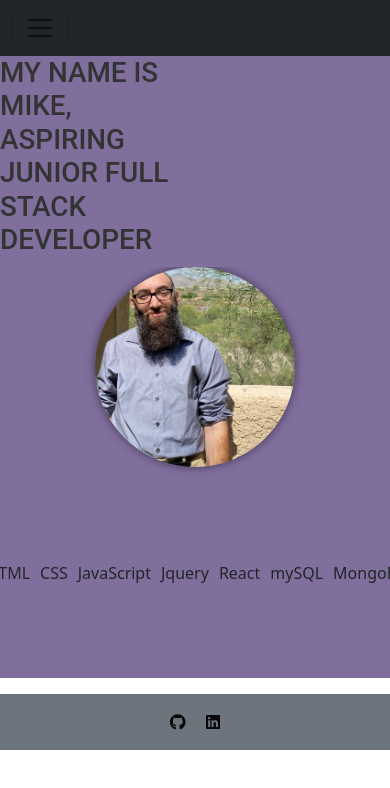
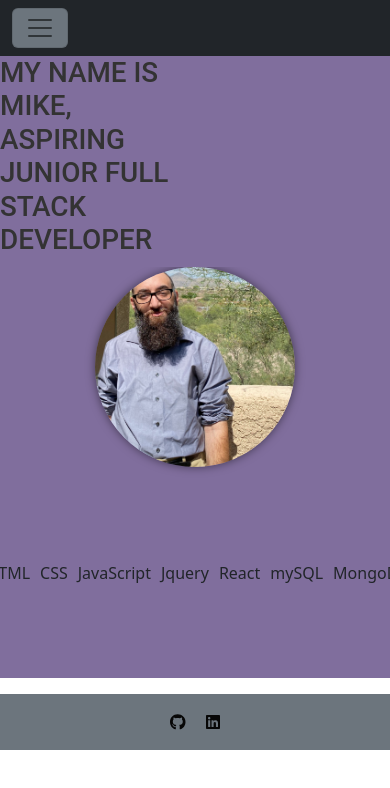
Before and after one commit to Faz131/react-portfolio, a React (Create React App) app: page / in a window 390 px wide. Shown: the top 788 px of the page. Built offline with nearby package versions, Linux system fonts and the light colour scheme.

Commit message:
fixed hamburger button

```diff
--- a/src/components/Nav.js
+++ b/src/components/Nav.js
@@ -7,7 +7,7 @@ function Nav({ currentPage, handlePageChange }) {
 
         <nav className="navbar navbar-expand-lg bg-dark">
             <div className="container-fluid">
-                <button className="navbar-toggler" type="button" data-bs-toggle="collapse" data-bs-target="#navbarSupportedContent" aria-controls="navbarSupportedContent" aria-expanded="false" aria-label="Toggle navigation">
+                <button className="navbar-toggler bg-secondary" type="button" data-bs-toggle="collapse" data-bs-target="#navbarSupportedContent" aria-controls="navbarSupportedContent" aria-expanded="false" aria-label="Toggle navigation">
                     <span className="navbar-toggler-icon"></span>
                 </button>
                 <div className="collapse navbar-collapse" id="navbarSupportedContent">
--- a/src/styles/Navbar.css
+++ b/src/styles/Navbar.css
@@ -48,3 +48,7 @@ nav ul li {
     border-bottom: 0.188rem solid;
     color: var(--navbar-focus)
 }
+
+/* .navbar-toggler-icon {
+    background-color: white;
+} */
```
